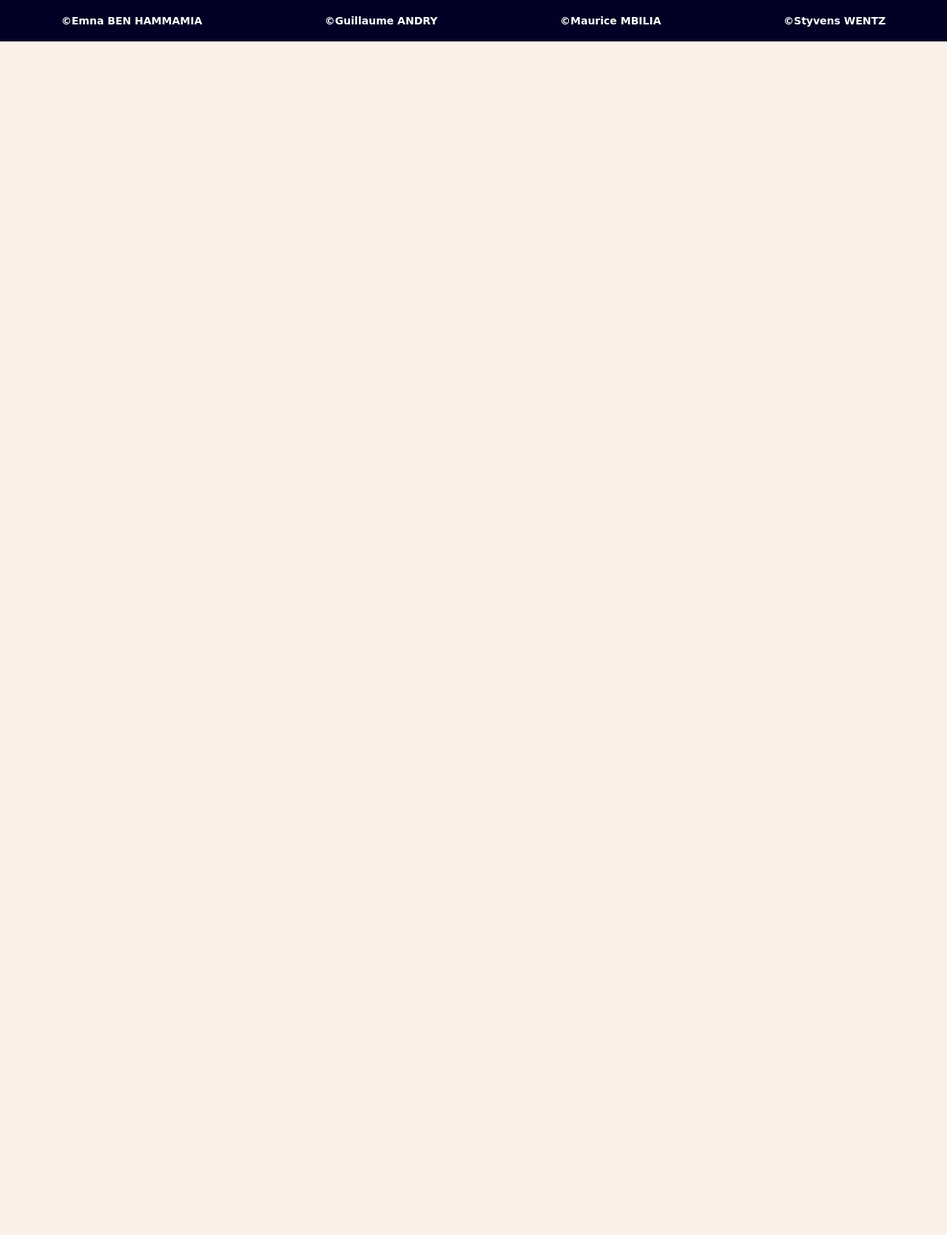
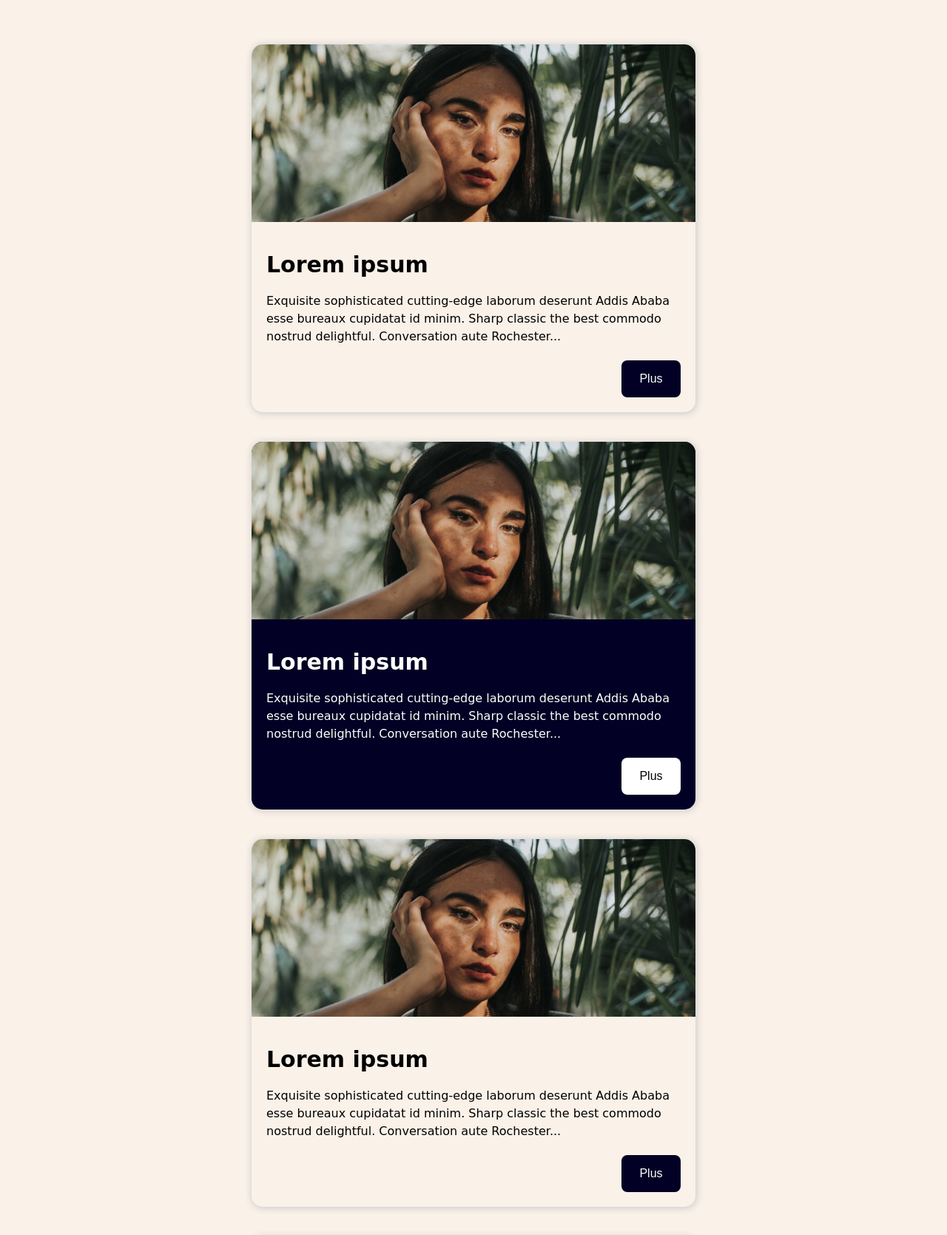
Before and after one commit to E-mna/fake-news, a PHP site: page /pages/news.html in a window 1280 px wide. Shown: the part 198-1867 px from the top of the page at 74% size. Before the commit the page ends 254 px from the top, so only its background shows below. Run offline with PHP 8.4, Linux system fonts and the light colour scheme; some web fonts are replaced.

Commit message:
page news : articles fait

```diff
--- a/assets/css/base.css
+++ b/assets/css/base.css
@@ -10,6 +10,7 @@
     --lineHeight: 1.5;
     --screenMobile: 768px;
 }
+
 
 body {
     margin: 0;
--- a/assets/css/news.css
+++ b/assets/css/news.css
@@ -0,0 +1,73 @@
+.main {
+    margin: 40px 20px;
+
+    & .articles {
+        display: flex;
+        flex-wrap: wrap;
+        justify-content: space-around;
+
+        & .article {
+            width: 600px;
+            height: auto;
+            margin: 20px;
+            overflow: hidden;
+            border-radius: 15px;
+            background: var(--secondary);
+            box-shadow: 1px 1px 10px 1px #cccccc;
+
+            &:nth-child(2n) {
+                background: var(--primary);
+
+                & .description {
+                    color: var(--quaternary);
+                }
+
+                & .button {
+                    background: var(--quaternary);
+                    color: var(--quinary);
+                }
+            }
+
+            & .image {
+                position: relative;
+                height: 240px;
+                overflow: hidden;
+
+
+                & img {
+                    height: 240px;
+                    width: 600px;
+                    object-fit: cover;
+                }
+            }
+
+            & .description {
+                color: var(--quinary);
+                line-height: var(--lineHeight);
+                padding: 20px;
+
+                & .title {
+                    font-size: 30px;
+                    margin: 15px 0;
+                }
+
+                & p {
+                    margin: 0;
+                }
+            }
+
+            & .button {
+                margin: 0 20px 20px;
+                float: right;
+                background: var(--primary);
+                color: var(--quaternary);
+                height: 50px;
+                width: 80px;
+                font-size: 16px;
+                border-radius: 8px;
+                border: none;
+                cursor: pointer;
+            }
+        }
+    }
+}
--- a/pages/news.html
+++ b/pages/news.html
@@ -10,6 +10,7 @@
     <link rel="stylesheet" href="../assets/css/base.css">
     <link rel="stylesheet" href="../assets/css/news.css">
     <script defer src="../assets/scripts/base.js"></script>
+    <script defer src="../assets/scripts/news.js"></script>
 </head>
 <body>
 <header class="header">
@@ -34,7 +35,109 @@
 </header>
 
 <main class="main">
+    <section class="articles">
+        <article class="article">
+            <div class="image">
+                <img src="../assets/img/article.webp" alt="article">
+            </div>
+            <div class="description">
+                <h1 class="title">Lorem ipsum</h1>
+                <p>
+                    Exquisite sophisticated cutting-edge laborum deserunt Addis Ababa esse bureaux cupidatat id minim.
+                    Sharp classic the best commodo nostrud delightful. Conversation aute Rochester...
+                </p>
+            </div>
 
+            <button class="button">
+                Plus
+            </button>
+        </article>
+
+        <article class="article">
+            <div class="image">
+                <img src="../assets/img/article.webp" alt="article">
+            </div>
+            <div class="description">
+                <h1 class="title">Lorem ipsum</h1>
+                <p>
+                    Exquisite sophisticated cutting-edge laborum deserunt Addis Ababa esse bureaux cupidatat id minim.
+                    Sharp classic the best commodo nostrud delightful. Conversation aute Rochester...
+                </p>
+            </div>
+
+            <button class="button">
+                Plus
+            </button>
+        </article>
+
+        <article class="article">
+            <div class="image">
+                <img src="../assets/img/article.webp" alt="article">
+            </div>
+            <div class="description">
+                <h1 class="title">Lorem ipsum</h1>
+                <p>
+                    Exquisite sophisticated cutting-edge laborum deserunt Addis Ababa esse bureaux cupidatat id minim.
+                    Sharp classic the best commodo nostrud delightful. Conversation aute Rochester...
+                </p>
+            </div>
+
+            <button class="button">
+                Plus
+            </button>
+        </article>
+
+        <article class="article">
+            <div class="image">
+                <img src="../assets/img/article.webp" alt="article">
+            </div>
+            <div class="description">
+                <h1 class="title">Lorem ipsum</h1>
+                <p>
+                    Exquisite sophisticated cutting-edge laborum deserunt Addis Ababa esse bureaux cupidatat id minim.
+                    Sharp classic the best commodo nostrud delightful. Conversation aute Rochester...
+                </p>
+            </div>
+
+            <button class="button">
+                Plus
+            </button>
+        </article>
+
+        <article class="article">
+            <div class="image">
+                <img src="../assets/img/article.webp" alt="article">
+            </div>
+            <div class="description">
+                <h1 class="title">Lorem ipsum</h1>
+                <p>
+                    Exquisite sophisticated cutting-edge laborum deserunt Addis Ababa esse bureaux cupidatat id minim.
+                    Sharp classic the best commodo nostrud delightful. Conversation aute Rochester...
+                </p>
+            </div>
+
+            <button class="button">
+                Plus
+            </button>
+        </article>
+
+        <article class="article">
+            <div class="image">
+                <img src="../assets/img/article.webp" alt="article">
+            </div>
+            <div class="description">
+                <h1 class="title">Lorem ipsum</h1>
+                <p>
+                    Exquisite sophisticated cutting-edge laborum deserunt Addis Ababa esse bureaux cupidatat id minim.
+                    Sharp classic the best commodo nostrud delightful. Conversation aute Rochester...
+                </p>
+            </div>
+
+            <button class="button">
+                Plus
+            </button>
+        </article>
+    </section>
 </main>
 
 <footer class="footer">
```
Also changed, not shown: assets/img/article.webp (added), assets/scripts/news.js (added).
